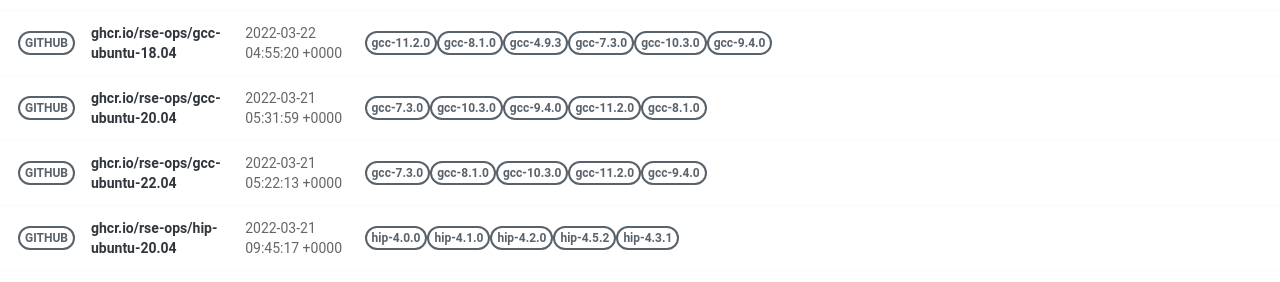
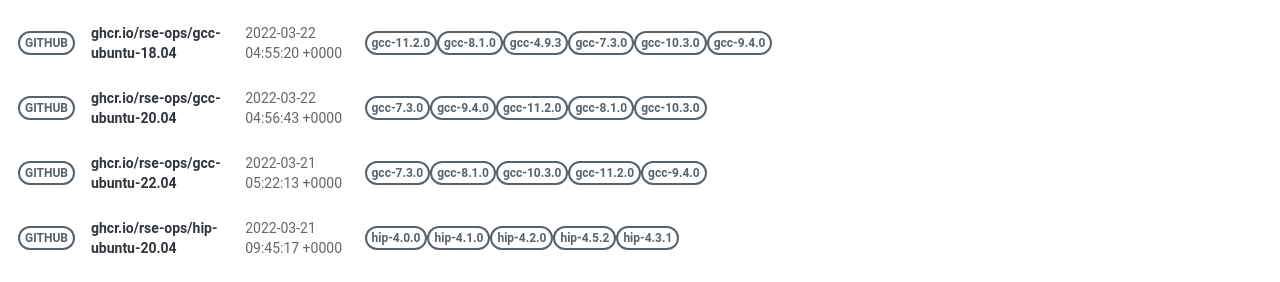
Before and after one commit to rse-ops/docker-images, a Jekyll site: the page built from pages/index.md, in a window 1280 px wide. Shown: the part 581-863 px from the top of the page. Built offline with Jekyll 4.4.1, drawn with Linux system fonts in a browser that asks for light colours; nearby versions of some CDN libraries.

Commit message:
Automated push to update library 2022-03-22

```diff
--- a/_library/ghcr.io-rse-ops-gcc-ubuntu-20.04.md
+++ b/_library/ghcr.io-rse-ops-gcc-ubuntu-20.04.md
@@ -1,7 +1,7 @@
 ---
 layout: container
 name: ghcr.io/rse-ops/gcc-ubuntu-20.04
-updated_at: 2022-03-21 05:31:59.929492
+updated_at: 2022-03-22 04:56:43.513105
 
 
 container_url: https://github.com/orgs/rse-ops/packages/container/package/gcc-ubuntu-20.04
```
Also changed, not shown: other parts of _library/ghcr.io-rse-ops-gcc-ubuntu-20.04.md (+3 -3 lines).
